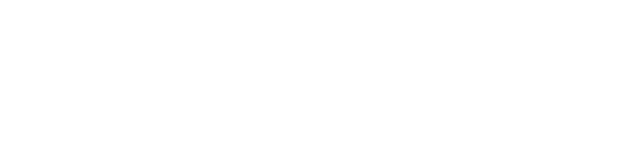
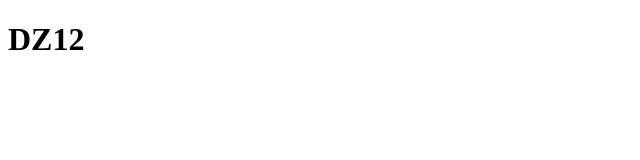
Before and after one commit to XxYELxXB/Hello-world, a plain HTML site: page dz12.html in a window 1280 px wide. Shown: the whole page, without its empty margins (0-640 px from the left). Drawn offline with Linux system fonts and the light colour scheme.

Commit message:
h1 added

```diff
--- a/dz12.html
+++ b/dz12.html
@@ -6,6 +6,6 @@
     <title>Document</title>
 </head>
 <body>
-
+    <h1>DZ12</h1>
 </body>
 </html>
```
